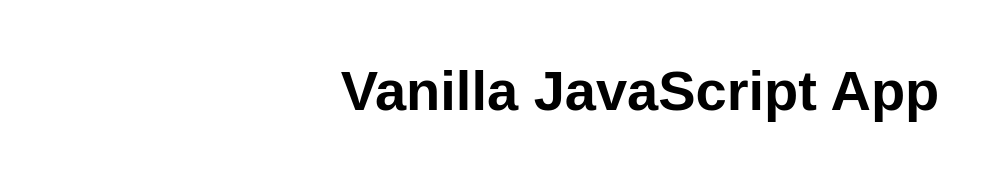
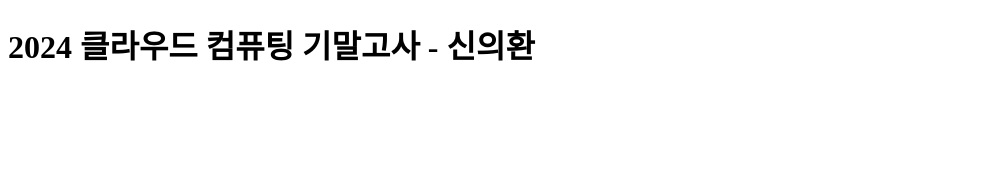
Before and after one commit to hs-2171094-eihwanshin/seh-first-static-web-app, a website: page src/index.html in a window 1280 px wide. Shown: the whole page, without its empty margins (0-991 px from the left). Drawn offline with Linux system fonts and the light colour scheme.

Commit message:
Update index.html

```diff
--- a/src/index.html
+++ b/src/index.html
@@ -2,15 +2,12 @@
 <html lang="en">
 
 <head>
-  <meta charset="UTF-8">
-  <meta name="viewport" content="width=device-width, initial-scale=1.0">
-  <link rel="stylesheet" href="styles.css">
-  <title>Vanilla JavaScript App</title>
+  <title>기말고사 4</title>
 </head>
 
 <body>
   <main>
-    <h1>Vanilla JavaScript App</h1>
+    <h1>2024 클라우드 컴퓨팅 기말고사 - 신의환</h1>
   </main>
 </body>
 
```
